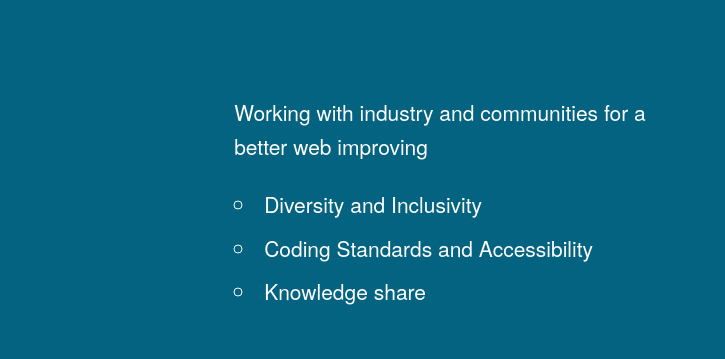
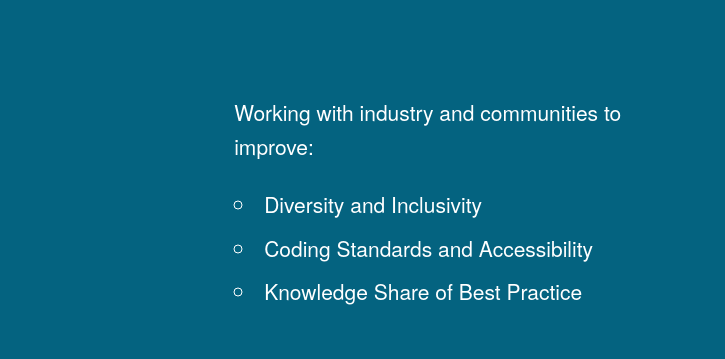
Before and after one commit to thecodersguilduk/wdan-site, a website: page index.html in a window 1280 px wide. Shown: the top 359 px of the page, 425-1150 px from the left. Drawn offline with Linux system fonts and the light colour scheme; a web font is replaced by a local one.

Commit message:
fix typos - better copy

```diff
--- a/index.html
+++ b/index.html
@@ -53,11 +53,11 @@
         <img src="images/wdan-logo.png" alt="Web Developer Apprentice Network Logo" />
       </div>
       <div class="one-half column big-text">
-        <p>Working with industry and communities for a better web improving</p>
+        <p>Working with industry and communities to improve:</p>
         <ul>
           <li>Diversity and Inclusivity</li>
           <li>Coding Standards and Accessibility</li>
-          <li>Knowledge share</li>
+          <li>Knowledge Share of Best Practice</li>
         </ul>
       </div>
     </div>
```
